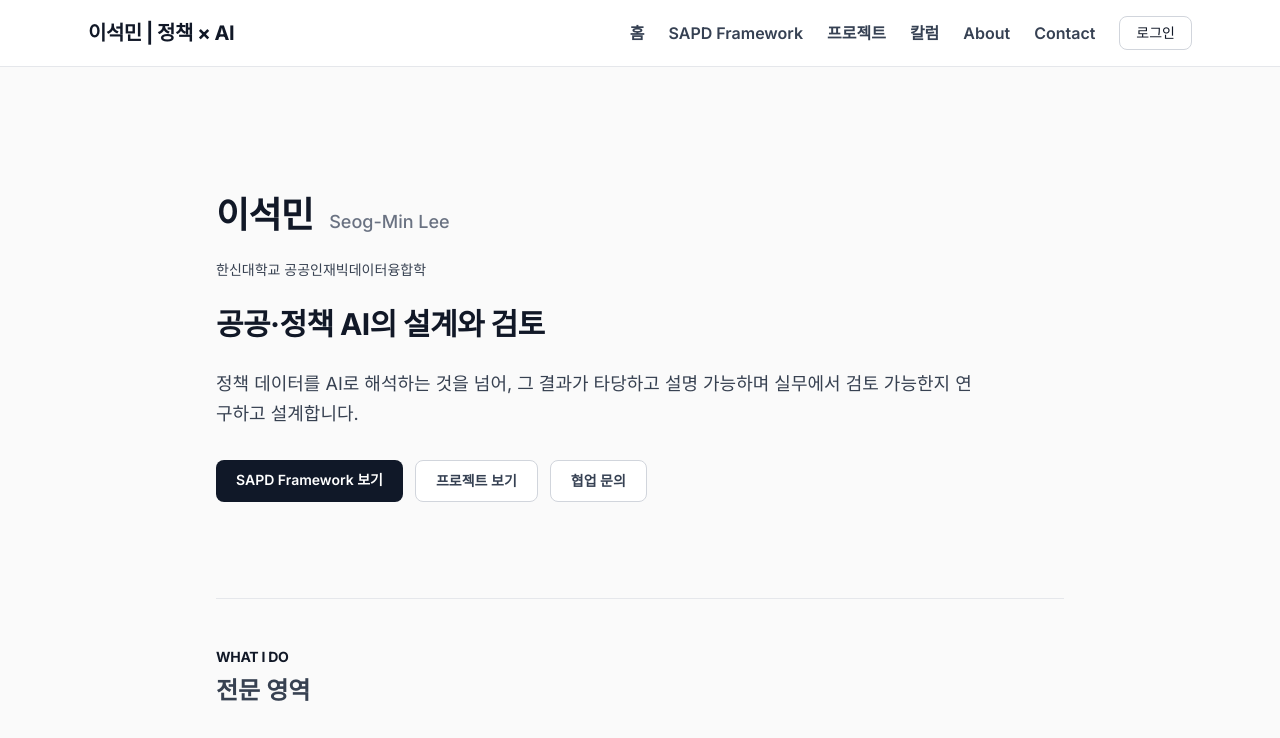
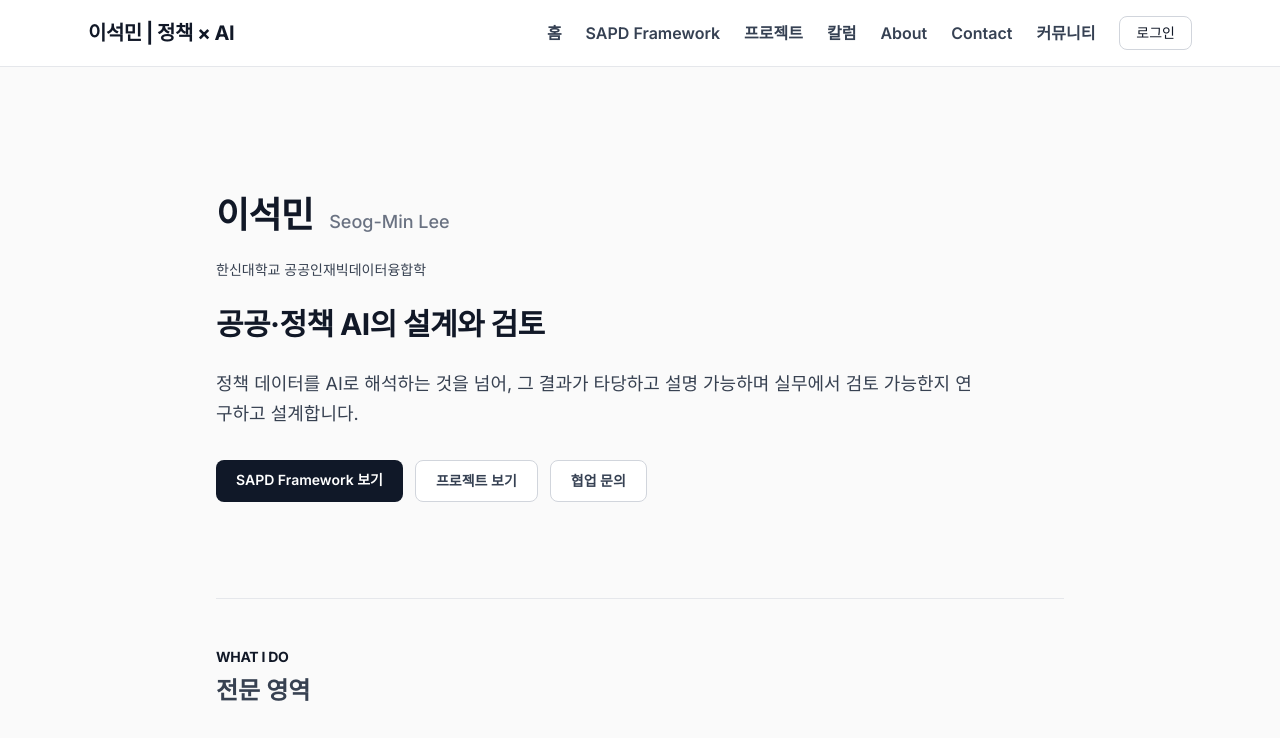
Before and after one commit to LeeSeogMin/my-life, a Next.js app: page / in a window 1280 px wide. Shown: the top 738 px of the page. Built offline with nearby package versions, Linux system fonts and the light colour scheme; no server answers.

Commit message:
feat: add Community link to navigation menu

```diff
--- a/src/app/layout.tsx
+++ b/src/app/layout.tsx
@@ -167,6 +167,7 @@ export default function RootLayout({
                 <Link href="/writing" className="hover:text-black transition-colors">칼럼</Link>
                 <Link href="/about" className="hover:text-black transition-colors">About</Link>
                 <Link href="/contact" className="hover:text-black transition-colors">Contact</Link>
+                <Link href="/community" className="hover:text-black transition-colors">커뮤니티</Link>
               </nav>
               <AuthButton />
             </div>
```
